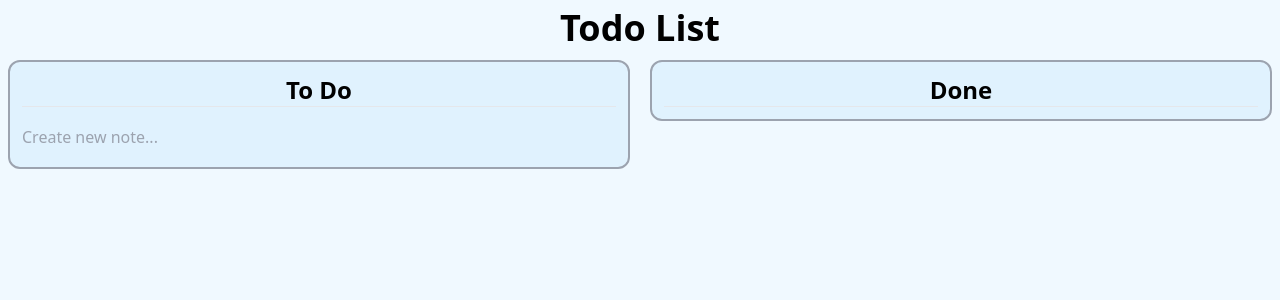
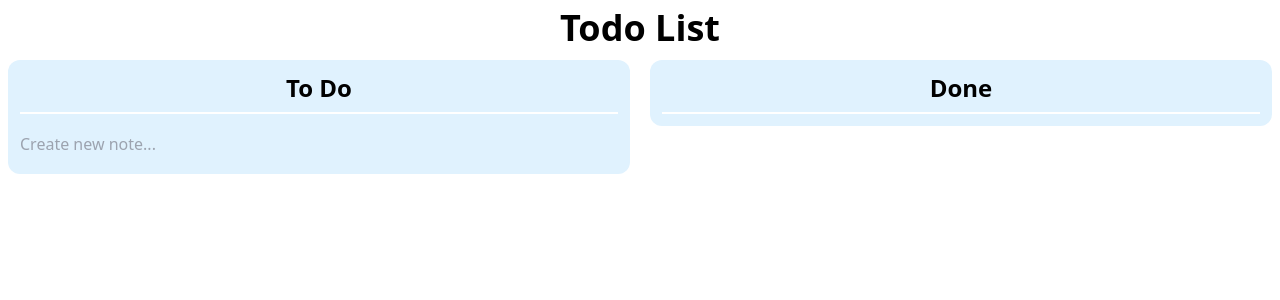
Before and after one commit to eduardogmisiuk/svelte, a SvelteKit app in the folder todo-list/: page / in a window 1280 px wide. Shown: the top 300 px of the page. Built offline with nearby package versions, Linux system fonts and the light colour scheme.

Commit message:
[todo-list] Changes in styling

```diff
--- a/todo-list/src/app.html
+++ b/todo-list/src/app.html
@@ -8,7 +8,7 @@
         href="https://fonts.googleapis.com/css2?family=Poppins:wght@300;400;500;600;700;800;900&display=swap">
   %sveltekit.head%
 </head>
-<body data-sveltekit-preload-data="hover" class="text-base bg-sky-50 p-2">
+<body data-sveltekit-preload-data="hover" class="text-base bg-white p-2">
 <div style="display: contents">%sveltekit.body%</div>
 </body>
 </html>
--- a/todo-list/src/components/Note.svelte
+++ b/todo-list/src/components/Note.svelte
@@ -28,10 +28,10 @@
 
 <div aria-hidden="true"
      class="
-       border-2 border-gray-400 rounded-2xl
+       rounded-2xl
        flex transition
-       bg-gray-100
-       hover:bg-gray-300
+       bg-white
+       hover:bg-gray-100
        p-2 mt-3
      "
      transition:slide|global
--- a/todo-list/src/components/lists/Card.svelte
+++ b/todo-list/src/components/lists/Card.svelte
@@ -5,15 +5,16 @@
 <div
   class="
       flex content-center flex-col overflow-y-auto
-      border-solid border-2 border-gray-400 rounded-xl
+      rounded-xl
       bg-sky-100
+      w-full max-h-96
       p-3
-      w-full max-h-96
   "
 >
-  <span>
-    <h3 class="text-center text-2xl font-bold">{title}</h3>
-    <hr />
-  </span>
+  <div class="border-b-2 border-b-white">
+    <h3 class="text-center text-2xl font-bold mb-2">
+      {title}
+    </h3>
+  </div>
   <slot />
 </div>
```
